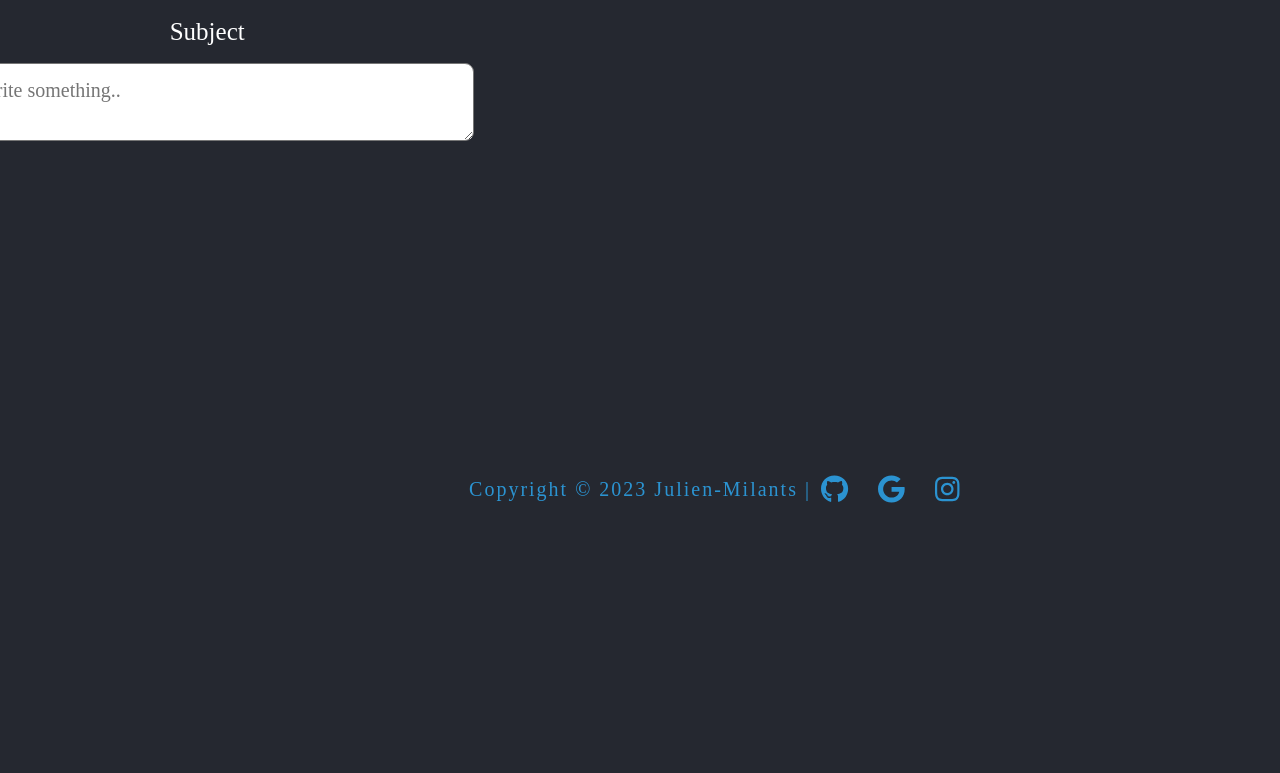
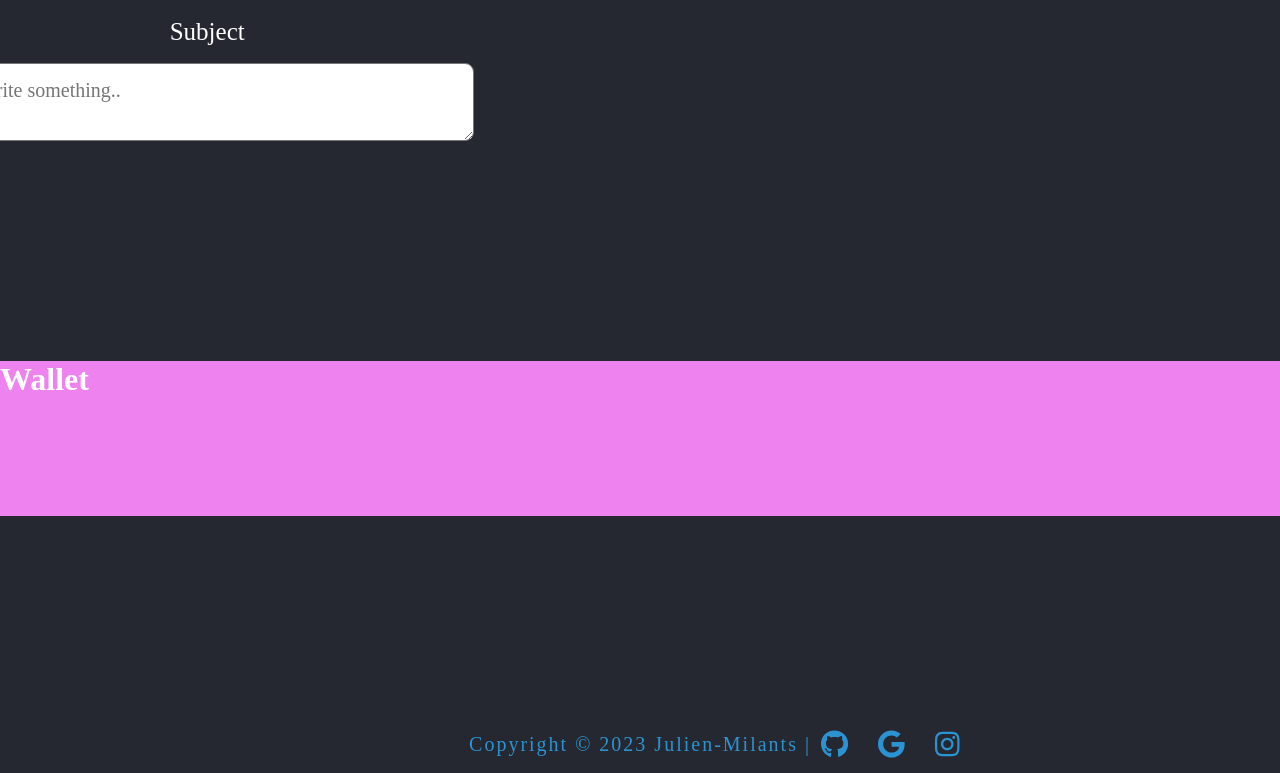
Before and after one commit to NapoTwiixe306/React-Portfolio, a React (Create React App) app: page / in a window 1280 px wide. Shown: the part 3308-4081 px from the top of the page. Before the commit the page ends 3826 px from the top, so only its background shows below. Built offline with nearby package versions, Linux system fonts and the light colour scheme.

Commit message:
init wallet section

```diff
--- a/src/App.css
+++ b/src/App.css
@@ -25,12 +25,6 @@ body{
   transition: 0.5s;
 }
 
-.tqt{
-  position: relative;
-  bottom: -400px;
-  height: 155px;
-  background-color: violet;
-}
 
 /*==== HEADER ====*/
 header {
@@ -511,11 +505,18 @@ header .navigation li a:hover{
 
 }
 
+.wallet{
+  position: relative;
+  bottom: -850px;
+  height: 155px;
+  background-color: violet;
+}
+
 .footer{
   position: relative;
   margin-top: 1rem;
   padding: 1rem;
-  bottom: -900px;
+  bottom: -1000px;
   left: 0;
   width: 100%;
   height: -10px;
--- a/src/App.js
+++ b/src/App.js
@@ -1,4 +1,4 @@
-import { Home, Header,Skills, Contact, Project, About, Footer } from './components';
+import { Home, Header,Skills, Contact, Project, About, Wallet, Footer } from './components';
 import './App.css';
 
 function App() {
@@ -10,6 +10,7 @@ function App() {
       <Project />
       <About />
       <Contact />
+      <Wallet />
       <Footer />
     </div>
   );
--- /dev/null
+++ b/src/components/Wallet.jsx
@@ -0,0 +1,12 @@
+import React from "react";
+import '../App.css';
+
+const Wallet = () =>{
+    return(
+        <div className="wallet">
+            <h1>Wallet</h1>
+        </div>
+    );
+}
+
+export default Wallet;
--- a/src/components/index.js
+++ b/src/components/index.js
@@ -4,4 +4,5 @@ export {default as Skills } from './Skills'
 export {default as Project } from './Project'
 export {default as About } from './About'
 export {default as Contact } from './Contact'
+export {default as Wallet } from './Wallet'
 export {default as Footer } from './Footer'
```
